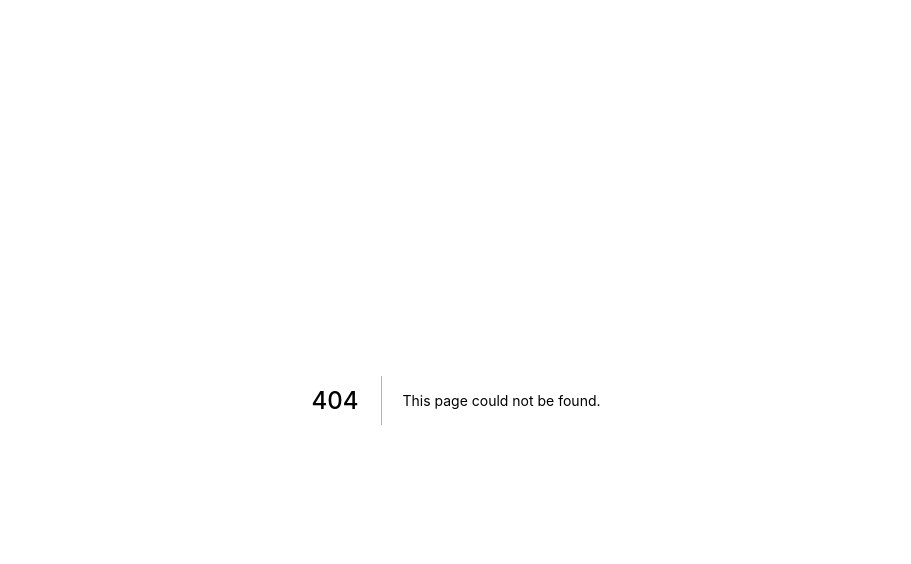
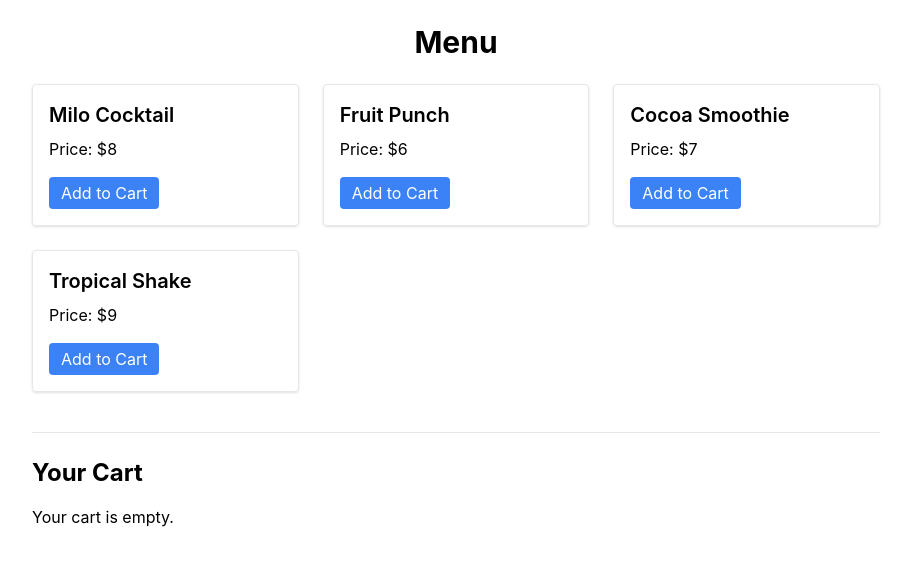
Before and after one commit to tktradingbarbados-png/bimbites-mvp, a Next.js app: page /menu in a window 1280 px wide. Before the commit this address had no page. Shown: the top 564 px of the page, without its empty margins (184-1095 px from the left). Built offline with nearby package versions, Linux system fonts and the light colour scheme.

Commit message:
Create menu.jsx

```diff
--- /dev/null
+++ b/pages/menu.jsx
@@ -0,0 +1,131 @@
+// pages/menu.jsx
+import React, { useState } from 'react';
+
+export default function Menu() {
+  // Sample menu items
+  const [items] = useState([
+    { id: 1, name: 'Milo Cocktail', price: 8 },
+    { id: 2, name: 'Fruit Punch', price: 6 },
+    { id: 3, name: 'Cocoa Smoothie', price: 7 },
+    { id: 4, name: 'Tropical Shake', price: 9 },
+  ]);
+
+  // Cart state with quantity
+  const [cart, setCart] = useState([]);
+
+  // Add item to cart or increase quantity
+  const addToCart = (item) => {
+    setCart((prev) => {
+      const existing = prev.find((i) => i.id === item.id);
+      if (existing) {
+        return prev.map((i) =>
+          i.id === item.id ? { ...i, quantity: i.quantity + 1 } : i
+        );
+      } else {
+        return [...prev, { ...item, quantity: 1 }];
+      }
+    });
+  };
+
+  // Remove item or decrease quantity
+  const removeFromCart = (itemId) => {
+    setCart((prev) => {
+      const existing = prev.find((i) => i.id === itemId);
+      if (!existing) return prev;
+      if (existing.quantity === 1) {
+        return prev.filter((i) => i.id !== itemId);
+      } else {
+        return prev.map((i) =>
+          i.id === itemId ? { ...i, quantity: i.quantity - 1 } : i
+        );
+      }
+    });
+  };
+
+  // Calculate total
+  const total = cart.reduce((sum, item) => sum + item.price * item.quantity, 0);
+
+  // Send order via WhatsApp
+  const handleWhatsappOrder = () => {
+    if (cart.length === 0) {
+      alert('Your cart is empty!');
+      return;
+    }
+    const phone = '1234567890'; // Your WhatsApp number
+    const message = cart
+      .map((item, index) => `${index + 1}. ${item.name} x${item.quantity} - $${item.price * item.quantity}`)
+      .join('\n');
+    const fullMessage = `Hi, I want to place an order:\n${message}\nTotal: $${total}`;
+    const url = `https://wa.me/${phone}?text=${encodeURIComponent(fullMessage)}`;
+    window.open(url, '_blank');
+  };
+
+  return (
+    <div className="max-w-4xl mx-auto p-6">
+      <h1 className="text-3xl font-bold mb-6 text-center">Menu</h1>
+
+      {/* Menu Grid */}
+      <div className="grid grid-cols-1 sm:grid-cols-2 lg:grid-cols-3 gap-6">
+        {items.map((item) => (
+          <div
+            key={item.id}
+            className="p-4 border rounded shadow hover:shadow-lg transition"
+          >
+            <h2 className="text-xl font-semibold mb-2">{item.name}</h2>
+            <p className="mb-4">Price: ${item.price}</p>
+            <button
+              onClick={() => addToCart(item)}
+              className="bg-blue-500 text-white px-3 py-1 rounded hover:bg-blue-600"
+            >
+              Add to Cart
+            </button>
+          </div>
+        ))}
+      </div>
+
+      {/* Cart */}
+      <div className="mt-10 border-t pt-6">
+        <h2 className="text-2xl font-bold mb-4">Your Cart</h2>
+        {cart.length === 0 && <p>Your cart is empty.</p>}
+        {cart.length > 0 && (
+          <div>
+            <ul>
+              {cart.map((item) => (
+                <li
+                  key={item.id}
+                  className="flex justify-between items-center mb-3 p-3 border rounded"
+                >
+                  <div>
+                    <span className="font-semibold">{item.name}</span>{' '}
+                    x{item.quantity} - ${item.price * item.quantity}
+                  </div>
+                  <div className="flex space-x-2">
+                    <button
+                      onClick={() => removeFromCart(item.id)}
+                      className="bg-red-500 text-white px-2 py-1 rounded hover:bg-red-600"
+                    >
+                      -
+                    </button>
+                    <button
+                      onClick={() => addToCart(item)}
+                      className="bg-green-500 text-white px-2 py-1 rounded hover:bg-green-600"
+                    >
+                      +
+                    </button>
+                  </div>
+                </li>
+              ))}
+            </ul>
+            <p className="font-bold text-lg mt-2">Total: ${total}</p>
+            <button
+              onClick={handleWhatsappOrder}
+              className="mt-4 bg-green-500 text-white px-5 py-2 rounded hover:bg-green-600"
+            >
+              Send Order via WhatsApp
+            </button>
+          </div>
+        )}
+      </div>
+    </div>
+  );
+}
```
